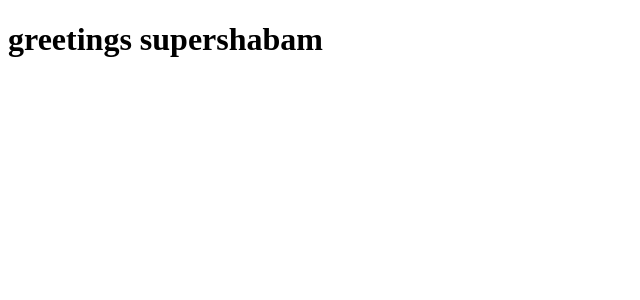
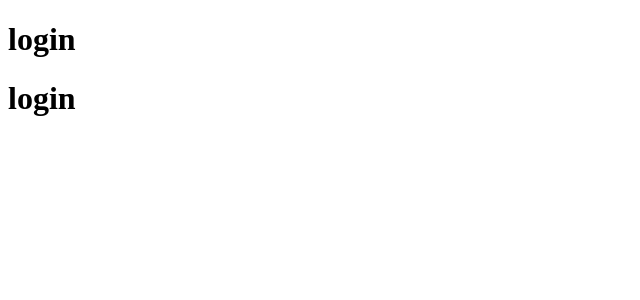
Before and after one commit to supershabam/emitio, a React (Vite) app in the folder app/: page / in a window 1280 px wide. Shown: the top 300 px of the page, without its empty margins (0-640 px from the left). Built offline with nearby package versions, Linux system fonts and the light colour scheme.

Commit message:
remove some logs

```diff
--- a/app/src/main.tsx
+++ b/app/src/main.tsx
@@ -162,7 +162,6 @@ const connect = (
       this.subs = [];
     }
     componentDidMount() {
-      console.log("component did mount");
       for (let key in mapState$ToProps) {
         this.subs = this.subs.concat([
           mapState$ToProps[key](this.props.store.state$).subscribe(value => {
@@ -171,6 +170,11 @@ const connect = (
             });
           })
         ]);
+      }
+    }
+    componentWillUnmount() {
+      for (let sub of this.subs) {
+        sub.unsubscribe();
       }
     }
     render() {
@@ -184,18 +188,11 @@ const connect = (
     }
   }
   return props => {
-    return (
-      <Consumer>
-        {store => {
-          console.log(store);
-          return <Connect store={store} {...props} />;
-        }}
-      </Consumer>
-    );
+    return <Consumer>{store => <Connect store={store} {...props} />}</Consumer>;
   };
 };
 
-const App = connect(
+const Title = connect(
   props => {
     if (props.username) {
       return (
@@ -225,18 +222,41 @@ const App = connect(
   }
 );
 
+const App = connect(
+  props => {
+    if (props.username) {
+      return (
+        <h1 onClick={() => props.dispatch({ kind: "Logout" })}>
+          greetings {props.username}
+        </h1>
+      );
+    }
+    return (
+      <div>
+        <h1
+          onClick={() =>
+            props.dispatch({
+              kind: "LoginRequest",
+              username: "supershabam",
+              password: "things"
+            })
+          }
+        >
+          login
+        </h1>
+        <Title />
+      </div>
+    );
+  },
+  {
+    username: (state$: Observable<State>) => {
+      return state$.pipe(map((s: State) => s.username));
+    }
+  }
+);
 ReactDOM.render(
   <Provider value={{ dispatch, state$ }}>
     <App />
   </Provider>,
   document.getElementById("app")
 );
-
-setTimeout(() => {
-  action$$.next(
-    of<Action>({
-      kind: "LoginSuccess",
-      username: "supershabam"
-    })
-  );
-}, 250);
```
